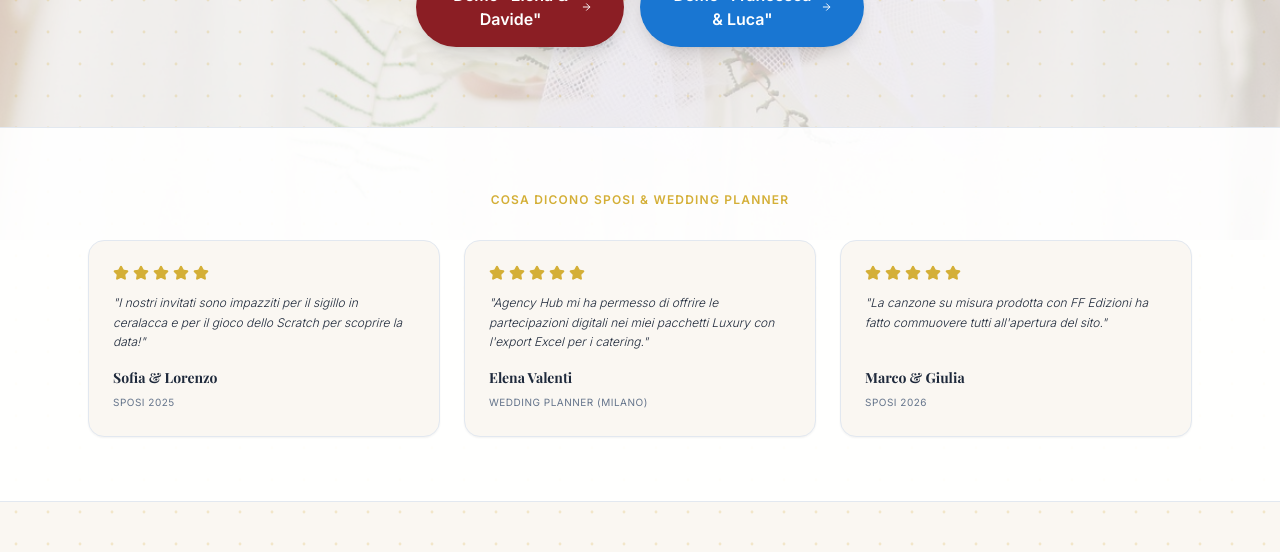
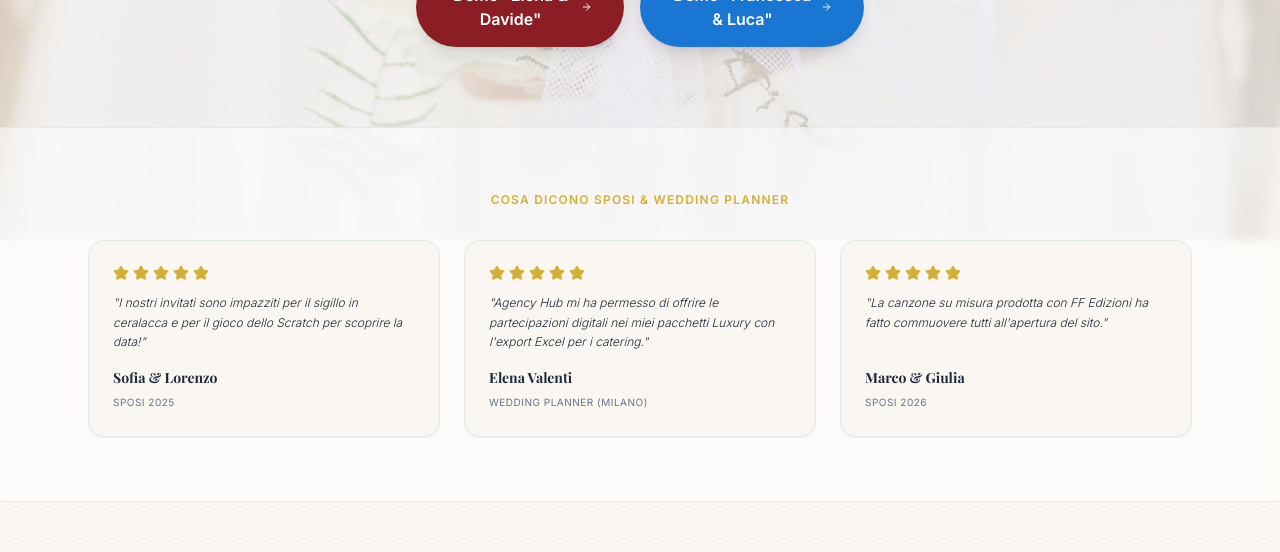
Before and after one commit to Rickym2025/love, a Next.js app: page / in a window 1280 px wide. Shown: the part 560-1112 px from the top of the page. Built offline with nearby package versions, Linux system fonts and the light colour scheme; no server answers; a web font is replaced by a local one.

Commit message:
Update page.tsx

```diff
--- a/src/app/page.tsx
+++ b/src/app/page.tsx
@@ -183,7 +183,7 @@ export default function LandingPage() {
         </section>
 
         {/* RIGA 3: STRISCIA 3 RECENSIONI AFFIANCATE (SCHEMA GOOGLE) */}
-        <section className="py-16 bg-white/90 border-y border-[#E2E8F0]">
+        <section className="py-16 bg-white/50 backdrop-blur-sm border-y border-[#E2E8F0]">
           <div className="max-w-6xl mx-auto px-6">
             <span className="text-xs text-[#D4AF37] uppercase tracking-widest font-bold block text-center mb-8">
               Cosa Dicono Sposi & Wedding Planner
@@ -252,7 +252,7 @@ export default function LandingPage() {
         </section>
 
         {/* GAMIFICATION DEMO */}
-        <section className="py-16 px-6 bg-white/90 border-y border-[#E2E8F0] text-center">
+        <section className="py-16 px-6 bg-white/50 backdrop-blur-sm border-y border-[#E2E8F0] text-center">
           <div className="max-w-4xl mx-auto">
             <h2 className="font-serif text-3xl text-[#1E293B] mb-4">Prova il "Gratta e Scopri" con il dito!</h2>
             <ScratchCard revealText="28 SETTEMBRE 2026" subText="Chiesa di Pescarenico • Ore 11:00" />
@@ -288,7 +288,7 @@ export default function LandingPage() {
         </section>
 
         {/* PREZZI COMPLETI */}
-        <section id="prezzi" className="py-20 px-6 bg-white/90 border-t border-[#E2E8F0]">
+        <section id="prezzi" className="py-20 px-6 bg-white/50 backdrop-blur-sm border-t border-[#E2E8F0]">
           <div className="max-w-5xl mx-auto">
             <h2 className="font-serif text-3xl sm:text-5xl text-[#1E293B] text-center mb-16">Piani Semplici. Zero Abbonamenti.</h2>
             <div className="grid md:grid-cols-2 gap-8">
```
